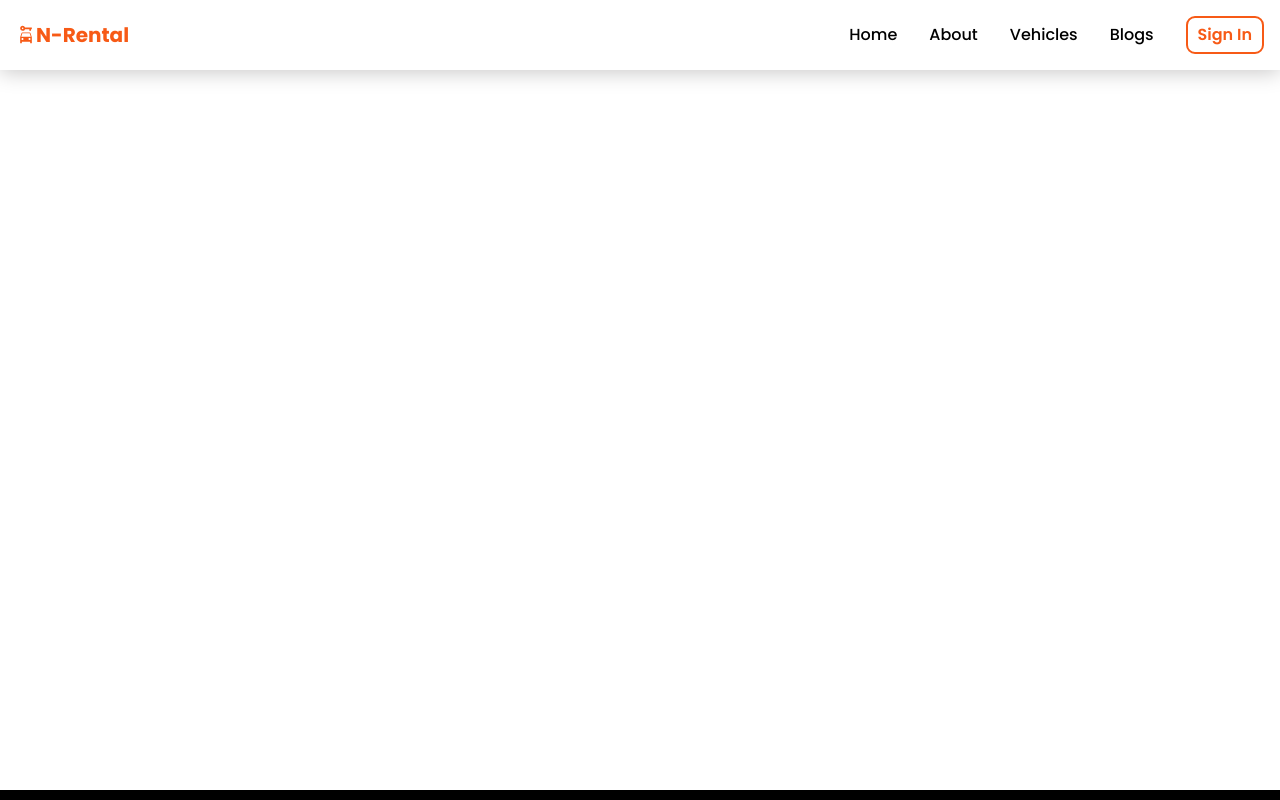
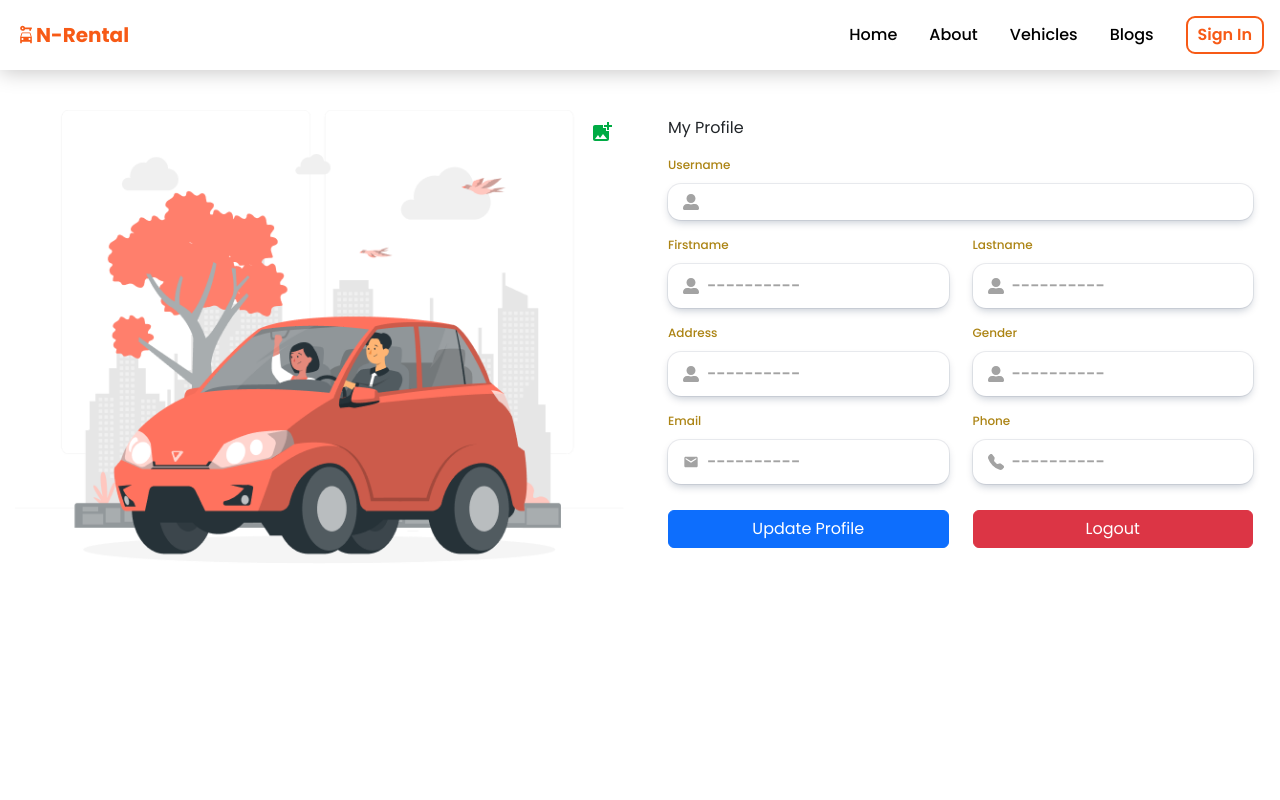
Before and after one commit to prasannakarki77/n-rental, a React (Create React App) app: page /profile in a window 1280 px wide. Shown: the top 800 px of the page. Built offline with nearby package versions, Linux system fonts and the light colour scheme; no server answers.

Commit message:
profile page created

```diff
--- a/src/components-admin/AdminLayout.js
+++ b/src/components-admin/AdminLayout.js
@@ -3,14 +3,15 @@ import PrivateRoute from "../components/ProtectedRoute";
 import ArticleDashboard from "./article/ArticleDashboard";
 
 import CategoryDashboard from "./category/CategoryDashboard";
-import AddVehicle from "./Dashboard";
+import Profile from "./Profile";
+
 import VehicleDashboard from "./vehicle/VehicleDashboard";
 
 const AdminLayout = () => {
   return (
     <>
       <Routes>
-        <Route path="/" element={<AddVehicle />} />
+        <Route path="/" element={<Profile />} />
         <Route path="/private" element={<PrivateRoute />} />
         <Route
           path="/category"
--- /dev/null
+++ b/src/components-admin/Profile.js
@@ -0,0 +1,146 @@
+import axios from "axios";
+import { useEffect, useState } from "react";
+import car_drive from "../images/car-drive.png";
+import "../styles/profile.scss";
+import { FaUserAlt, FaKey } from "react-icons/fa";
+import { MdEmail, MdAddPhotoAlternate } from "react-icons/md";
+import { BsTelephoneFill } from "react-icons/bs";
+
+const Profile = () => {
+  const [details, setDetails] = useState("");
+  const config = {
+    headers: {
+      Authorization: "Bearer " + localStorage.getItem("userToken"),
+    },
+  };
+  useEffect(() => {
+    axios
+      .get("http://localhost:90/user/dashboard", config)
+      .then((res) => {
+        setDetails(res.data);
+        console.log(res);
+      })
+      .catch((e) => {
+        console.log(e);
+      });
+  }, []);
+
+  const logout = () => {
+    localStorage.clear();
+    window.location.replace("/login");
+  };
+
+  return (
+    <>
+      {/* <div className="dashboard-content">
+        <div className="container">
+          <div className="row">
+            <div className="col-md-4">
+              <p>Dashboard</p>
+              <p>Username: {details.username} </p>
+              <p>Firstname: {details.firstname} </p>
+              <p>Lastname: {details.lastname} </p>
+              <p>Phone: {details.phone}</p>
+              <p>Email: {details.email}</p>
+              <button className="btn btn-primary me-2"> Update Profile</button>
+              <button onClick={logout} className="btn btn-danger">
+                {" "}
+                Logout
+              </button>
+            </div>
+          </div>
+        </div>
+      </div> */}
+      <div className="profile">
+        <div className="profile__image">
+          <MdAddPhotoAlternate />
+          <img src={car_drive} alt="profile_image" />
+        </div>
+        <div className="profile__details container">
+          <p>My Profile</p>
+
+          <div className="profile__detail">
+            <p className="profile__detail--label">Username</p>
+            <p className="profile__detail--value">
+              {" "}
+              <FaUserAlt className="me-2" />
+              {details.username}
+            </p>
+          </div>
+          <div className="row">
+            <div className="profile__detail col-md-6">
+              <p className="profile__detail--label">Firstname</p>
+              <p className="profile__detail--value">
+                {" "}
+                <FaUserAlt className="me-2" />
+                {details.firstname ? details.firstname : "----------"}
+              </p>
+            </div>
+            <div className="profile__detail col-md-6">
+              <p className="profile__detail--label">Lastname</p>
+              <p className="profile__detail--value">
+                <FaUserAlt className="me-2" />{" "}
+                {details.lastname ? details.lastname : "----------"}
+              </p>
+            </div>
+          </div>
+          <div className="row">
+            <div className="profile__detail col-md-6">
+              <p className="profile__detail--label">Address</p>
+              <p className="profile__detail--value">
+                <FaUserAlt className="me-2" />{" "}
+                {details.address ? details.address : "----------"}
+              </p>
+            </div>
+            <div className="profile__detail col-md-6">
+              <p className="profile__detail--label">Gender</p>
+              <p className="profile__detail--value">
+                <FaUserAlt className="me-2" />{" "}
+                {details.gender ? details.gender : "----------"}
+              </p>
+            </div>
+          </div>
+          <div className="row">
+            <div className="profile__detail col-md-6">
+              <p className="profile__detail--label">Email</p>
+              <p className="profile__detail--value">
+                <MdEmail className="me-2" />{" "}
+                {details.email ? details.email : "----------"}
+              </p>
+            </div>
+            <div className="profile__detail col-md-6">
+              <p className="profile__detail--label">Phone</p>
+              <p className="profile__detail--value">
+                <BsTelephoneFill className="me-2" />{" "}
+                {details.phone ? details.phone : "----------"}
+              </p>
+            </div>
+          </div>
+          {/* <p>Username: {details.username} </p>
+          <p>Firstname: {details.firstname} </p>
+          <p>Lastname: {details.lastname} </p>
+          <p>Phone: {details.phone}</p>
+          <p>Email: {details.email}</p> */}
+          <div className="row">
+            <div className="col-md-6">
+              {" "}
+              <button className="btn btn-primary me-2 profile__btn">
+                {" "}
+                Update Profile
+              </button>
+            </div>
+            <div className="col-md-6">
+              {" "}
+              <button onClick={logout} className="btn btn-danger profile__btn">
+                {" "}
+                Logout
+              </button>
+            </div>
+          </div>
+        </div>
+      </div>
+    </>
+  );
+};
+
+export default Profile;
--- a/src/components-admin/article/ArticleDashboard.js
+++ b/src/components-admin/article/ArticleDashboard.js
@@ -78,7 +78,8 @@ const ArticleDashboard = () => {
               <FaTrashAlt /> Delete All
             </button>
           </div>
-          <table className="table mt-3 ">
+          <div className="table-responsive">
+            <table className="table mt-3">
               <thead className="thead-dark bg-dark text-white">
                 <tr>
                   <th scope="col">S.No.</th>
@@ -142,6 +143,7 @@ const ArticleDashboard = () => {
             </table>
           </div>
         </div>
+      </div>
     </>
   );
 };
--- a/src/components-admin/category/CategoryDashboard.js
+++ b/src/components-admin/category/CategoryDashboard.js
@@ -82,6 +82,7 @@ const CategoryDashboard = () => {
               <FaTrashAlt /> Delete All
             </button>
           </div>
+          <div className="table-responsive">
             <table className="table mt-3 ">
               <thead className="thead-dark bg-dark text-white">
                 <tr>
@@ -143,6 +144,7 @@ const CategoryDashboard = () => {
             </table>
           </div>
         </div>
+      </div>
     </>
   );
 };
--- a/src/components-user/Body.js
+++ b/src/components-user/Body.js
@@ -5,7 +5,7 @@ import Login from "./Login";
 import Home from "./Home";
 import Vehicle from "./Vehicle";
 import Blog from "./Blog";
-import Dashboard from "../components-admin/Dashboard";
+
 import ArticlePage from "./ArticlePage";
 import ScrollToTop from "../components/ScrollToTop";
 import About from "./About";
@@ -14,6 +14,7 @@ import VehiclePage from "./VehiclePage";
 import CategoryDashboard from "../components-admin/category/CategoryDashboard";
 import VehicleDashboard from "../components-admin/vehicle/VehicleDashboard";
 import ArticleDashboard from "../components-admin/article/ArticleDashboard";
+import Profile from "../components-admin/Profile";
 const Body = () => {
   return (
     <>
@@ -42,9 +43,9 @@ const Body = () => {
 
             <Route path="/blog" element={<Blog />} />
             <Route path="/about" element={<About />} />
-            <Route path="/dashboard" element={<Dashboard />} />
+            <Route path="/profile" element={<Profile />} />
             <Route path="/article/single/:id" element={<ArticlePage />} />
-            <Route path="/admin_dashboard" element={<Dashboard />} />
+            <Route path="/admin_dashboard" element={<Profile />} />
             <Route path="/private" element={<PrivateRoute />} />
             <Route path="/category_dashboard" element={<CategoryDashboard />} />
             <Route path="/vehicle_dashboard" element={<VehicleDashboard />} />
--- a/src/components-user/Header.js
+++ b/src/components-user/Header.js
@@ -178,7 +178,7 @@ const Header = () => {
                   </button>
                 </Link> */}
                   <div className="user-dropdown">
-                    <Link to="#" className="user">
+                    <Link to="/profile" className="user">
                       <img
                         src="https://www.freeiconspng.com/thumbs/profile-icon-png/profile-icon-9.png"
                         alt="user"
--- a/src/styles/admin-dashboard.scss
+++ b/src/styles/admin-dashboard.scss
@@ -6,10 +6,8 @@
 
 .dashboard-content {
   width: 100%;
-  margin: 80px 30px;
+  margin-top: 40px;
   background-color: $color-light;
-  padding: 30px;
-  box-shadow: rgba(0, 0, 0, 0.1) 0px 4px 12px;
 }
 .table-image {
   width: 200px;
--- /dev/null
+++ b/src/styles/profile.scss
@@ -0,0 +1,52 @@
+@import "./variables";
+
+.profile {
+  max-width: 1250px;
+  margin: 40px auto;
+  display: grid;
+  gap: 2rem;
+  justify-items: center;
+  align-items: center;
+  grid-template-columns: repeat(auto-fit, minmax(280px, 1fr));
+  &__image {
+    position: relative;
+    img {
+      width: 100%;
+      object-fit: cover;
+    }
+    svg {
+      position: absolute;
+      top: 10px;
+      right: 10px;
+      font-size: 24px;
+      cursor: pointer;
+      color: $color-green;
+    }
+  }
+  &__detail {
+    &--label {
+      color: rgb(172, 132, 20);
+      font-weight: 500;
+      margin-bottom: 10px;
+      font-size: 12px;
+    }
+    &--value {
+      padding: 10px 15px;
+      border-radius: 13px;
+      display: flex;
+      align-items: center;
+      width: 100%;
+      outline: none;
+      border: none;
+      font-size: 16px;
+      font-weight: 600;
+      color: $color-grey;
+      box-shadow: rgba(9, 30, 66, 0.25) 0px 4px 8px -2px,
+        rgba(9, 30, 66, 0.08) 0px 0px 0px 1px;
+    }
+  }
+  &__btn {
+    width: 100%;
+    margin: 10px 0;
+  }
+}
```
Also changed, not shown: src/components-admin/Dashboard.js (deleted, +0 -50 lines). Lines whose indentation alone changed are shown as unchanged.
